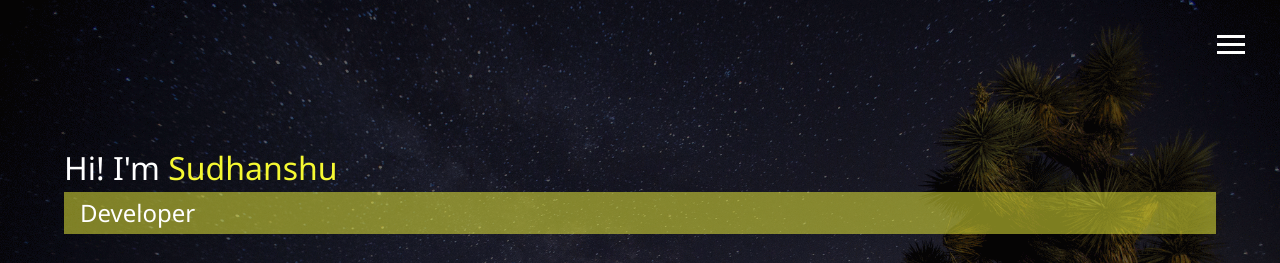
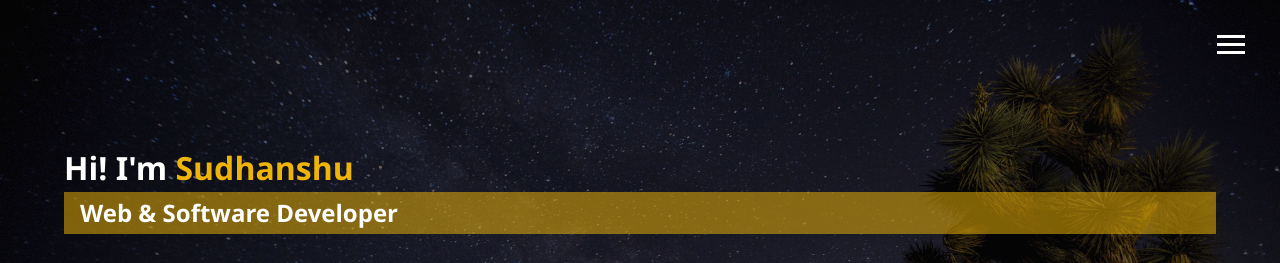
Before and after one commit to Zero-7-1/my-portfolio-sud, a website: page index.html in a window 1280 px wide. Shown: the top 263 px of the page. Drawn offline with Linux system fonts and the light colour scheme.

Commit message:
working on changes

```diff
--- a/index.html
+++ b/index.html
@@ -55,7 +55,7 @@
     <h1 class="lg-heading"> Hi! I'm
      <span class="text-secondary"> Sudhanshu </span>
     </h1>
-    <h2 class="sm-heading"> Developer </h2>
+    <h2 class="sm-heading"> Web & Software Developer </h2>
 
 
 
--- a/scss/_config.scss
+++ b/scss/_config.scss
@@ -1,5 +1,5 @@
 $primary-color: #000000;
-$secondary-color: #f5f832;
+$secondary-color: #eeb407;
 $third-color:  #F4EAE0;
 $fourth-color: #FAF6F0;
 $show-home-image: true;
--- a/scss/main.scss
+++ b/scss/main.scss
@@ -19,7 +19,7 @@ body {
 // Headings
 h1, h2, h3 {
   margin: 0;
-  font-weight: 400;
+  // font-weight: 400;
 
 /* Instead of regular css h1.lg-heading, we can go inside here, can nest using &,
    1 rem = 16 pixels */
```
Also changed, not shown: dist/css/main.css.
